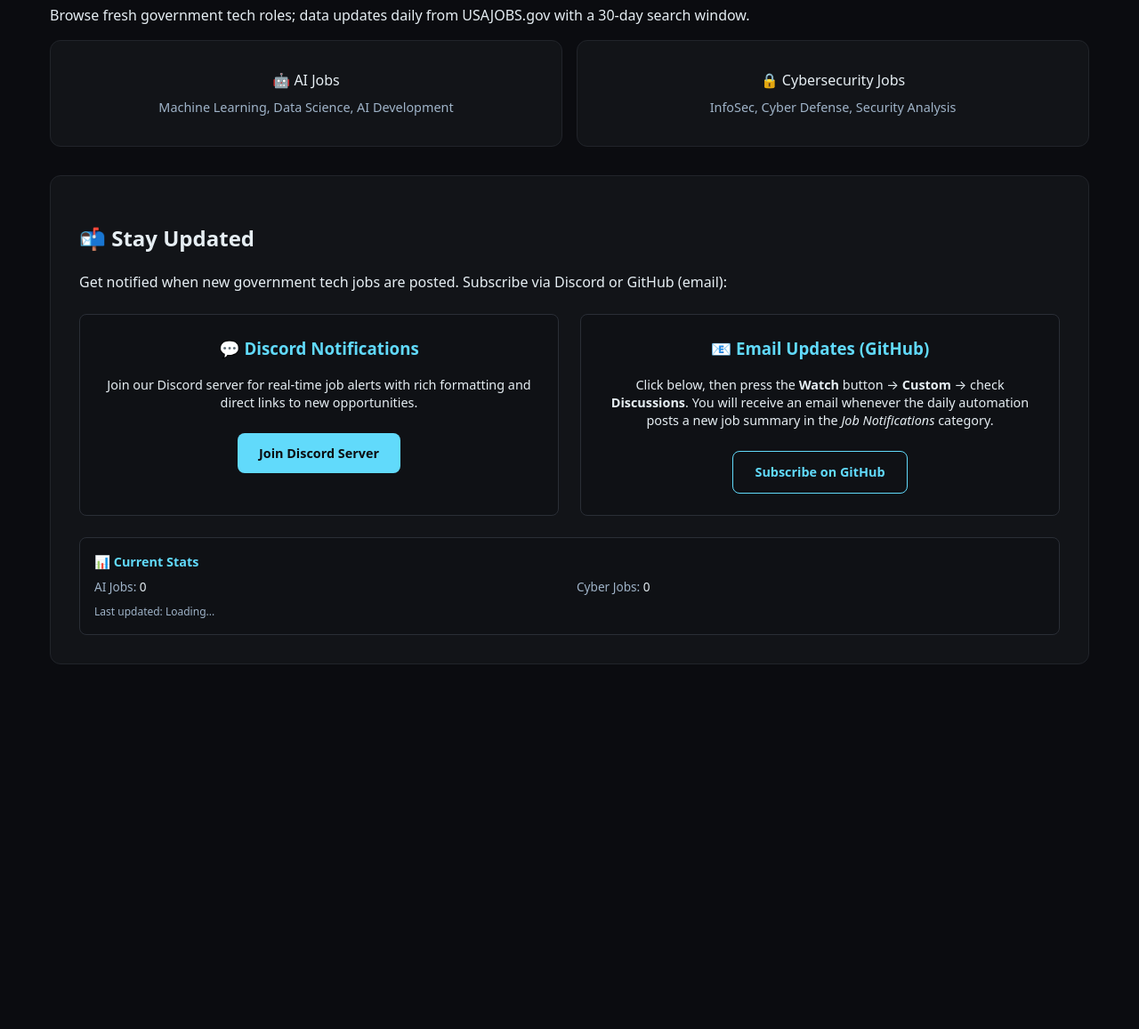
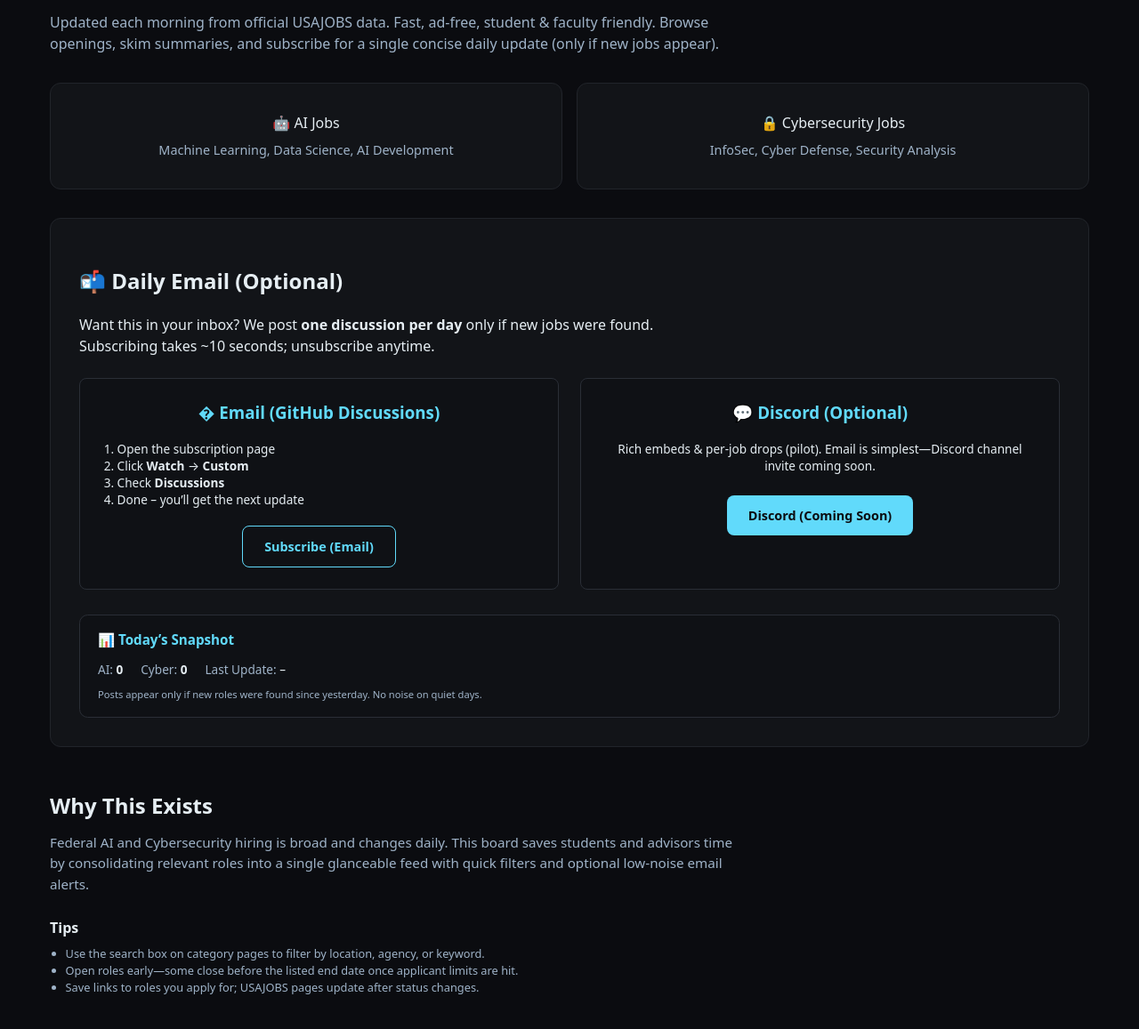
Before and after one commit to jdoner02/cybersecurity-job-scraper, a plain HTML site: page docs/index.html in a window 1280 px wide. Shown: the part 63-1220 px from the top of the page at 89% size. Before the commit the page ends 858 px from the top, so only its background shows below. Drawn offline with Linux system fonts and the light colour scheme.

Commit message:
feat(site): student-focused landing page (clear CTA, snapshot, tips)

```diff
--- a/docs/index.html
+++ b/docs/index.html
@@ -8,8 +8,13 @@
   </head>
   <body>
     <main class="container">
-      <h1>AI & Cybersecurity Jobs – USAJOBS</h1>
-      <p>Browse fresh government tech roles; data updates daily from USAJOBS.gov with a 30-day search window.</p>
+      <header style="margin-bottom:2rem;">
+        <h1 style="margin:0 0 .75rem;font-size:2rem;">Find Federal AI & Cybersecurity Roles</h1>
+        <p style="margin:0;max-width:760px;color:var(--muted);font-size:1rem;line-height:1.5;">
+          Updated each morning from official USAJOBS data. Fast, ad‑free, student & faculty friendly.
+          Browse openings, skim summaries, and subscribe for a single concise daily update (only if new jobs appear).
+        </p>
+      </header>
 
       <div class="grid">
         <a class="card" href="ai.html">
@@ -23,46 +28,60 @@
       </div>
 
       <section class="subscription-section">
-        <h2>📬 Stay Updated</h2>
-  <p>Get notified when new government tech jobs are posted. Subscribe via Discord or GitHub (email):</p>
+        <h2>📬 Daily Email (Optional)</h2>
+        <p style="max-width:720px;margin-top:0;">
+          Want this in your inbox? We post <strong>one discussion per day</strong> only if new jobs were found.
+          Subscribing takes ~10 seconds; unsubscribe anytime.
+        </p>
 
         <div class="subscription-grid">
           <div class="subscription-option">
-            <h3>💬 Discord Notifications</h3>
-            <p>Join our Discord server for real-time job alerts with rich formatting and direct links to new opportunities.</p>
-            <a href="#" class="sub-btn" id="discord-sub">Join Discord Server</a>
+            <h3>� Email (GitHub Discussions)</h3>
+            <ol style="text-align:left;margin:0 0 1.25rem;padding-left:1.1rem;font-size:.85rem;line-height:1.4;">
+              <li>Open the subscription page</li>
+              <li>Click <strong>Watch</strong> → <strong>Custom</strong></li>
+              <li>Check <strong>Discussions</strong></li>
+              <li>Done – you’ll get the next update</li>
+            </ol>
+            <a id="gh-discussions" href="#" class="sub-btn secondary" target="_blank" rel="noopener">Subscribe (Email)</a>
           </div>
 
           <div class="subscription-option">
-            <h3>📧 Email Updates (GitHub)</h3>
-            <p>
-              Click below, then press the <strong>Watch</strong> button → <strong>Custom</strong> → check
-              <strong>Discussions</strong>. You will receive an email whenever the daily automation posts a new
-              job summary in the <em>Job Notifications</em> category.
-            </p>
-            <a id="gh-discussions" href="#" class="sub-btn secondary" target="_blank" rel="noopener">Subscribe on GitHub</a>
+            <h3>💬 Discord (Optional)</h3>
+            <p style="font-size:.85rem;line-height:1.4;">Rich embeds & per‑job drops (pilot). Email is simplest—Discord channel invite coming soon.</p>
+            <a href="#" class="sub-btn" id="discord-sub">Discord (Coming Soon)</a>
           </div>
         </div>
 
-        <div style="margin-top:1.5rem;padding:1rem;background:#0f1115;border-radius:.5rem;border:1px solid #2a2e36;">
-          <h4 style="margin:0 0 .5rem;color:var(--accent);font-size:.9rem;">📊 Current Stats</h4>
-          <div style="display:grid;grid-template-columns:1fr 1fr;gap:1rem;font-size:.85rem;">
-            <div>
-              <span class="muted">AI Jobs:</span> <span id="ai-count">Loading...</span>
-            </div>
-            <div>
-              <span class="muted">Cyber Jobs:</span> <span id="cyber-count">Loading...</span>
-            </div>
+        <div style="margin-top:1.75rem;padding:1rem 1.25rem;background:#0f1115;border-radius:.6rem;border:1px solid #2a2e36;">
+          <h4 style="margin:0 0 .75rem;color:var(--accent);font-size:.95rem;display:flex;align-items:center;gap:.4rem;">📊 Today’s Snapshot</h4>
+          <div style="display:flex;flex-wrap:wrap;gap:1.25rem;font-size:.85rem;">
+            <div><span class="muted">AI:</span> <strong id="ai-count">–</strong></div>
+            <div><span class="muted">Cyber:</span> <strong id="cyber-count">–</strong></div>
+            <div><span class="muted">Last Update:</span> <span id="last-updated">–</span></div>
           </div>
-          <div style="margin-top:.5rem;font-size:.75rem;color:var(--muted);">
-            Last updated: <span id="last-updated">Loading...</span>
+          <div style="margin-top:.6rem;font-size:.7rem;color:var(--muted);max-width:620px;">
+            Posts appear only if new roles were found since yesterday. No noise on quiet days.
           </div>
         </div>
+      </section>
+
+      <section style="margin:3rem 0 2rem;">
+        <h2 style="margin:0 0 .75rem;">Why This Exists</h2>
+        <p style="margin:0 0 1.25rem;color:var(--muted);max-width:780px;font-size:.95rem;line-height:1.55;">
+          Federal AI and Cybersecurity hiring is broad and changes daily. This board saves students and advisors time by consolidating relevant roles into a single glanceable feed with quick filters and optional low-noise email alerts.
+        </p>
+        <h3 style="margin:1.5rem 0 .5rem;font-size:1rem;">Tips</h3>
+        <ul style="margin:0 0 1.5rem;padding-left:1.1rem;font-size:.8rem;line-height:1.5;color:var(--muted);max-width:700px;">
+          <li>Use the search box on category pages to filter by location, agency, or keyword.</li>
+          <li>Open roles early—some close before the listed end date once applicant limits are hit.</li>
+          <li>Save links to roles you apply for; USAJOBS pages update after status changes.</li>
+        </ul>
       </section>
     </main>
 
     <script>
-      // Load job counts for stats
+  // Load job counts for stats
       Promise.all([
         fetch('data/ai_jobs.json').then(r => r.json()),
         fetch('data/cyber_jobs.json').then(r => r.json())
```
